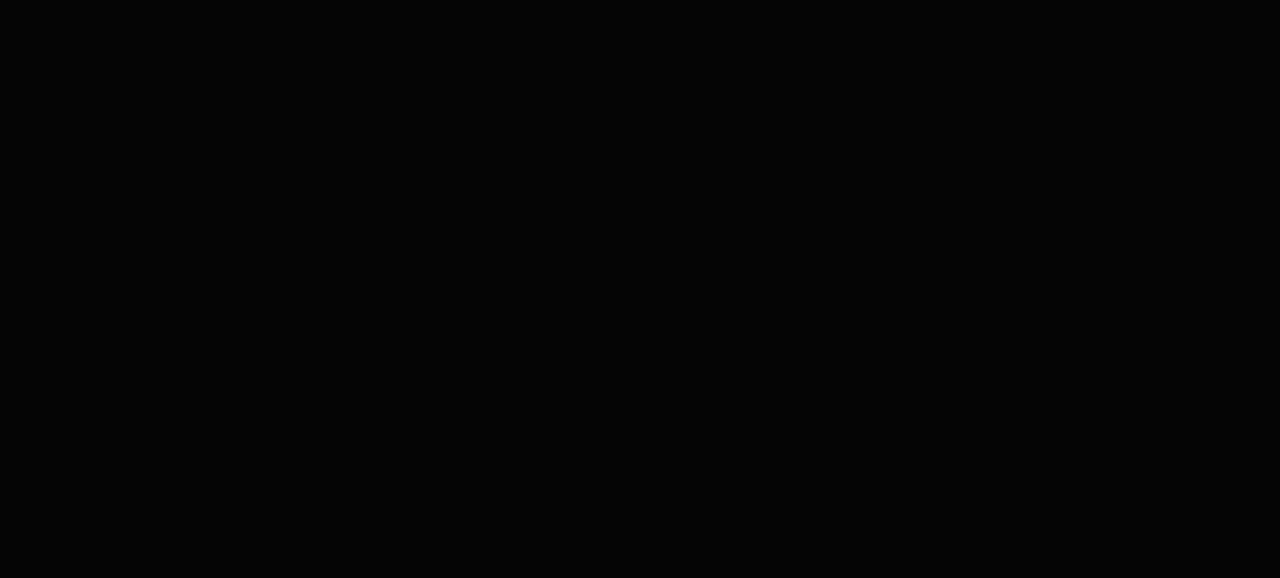
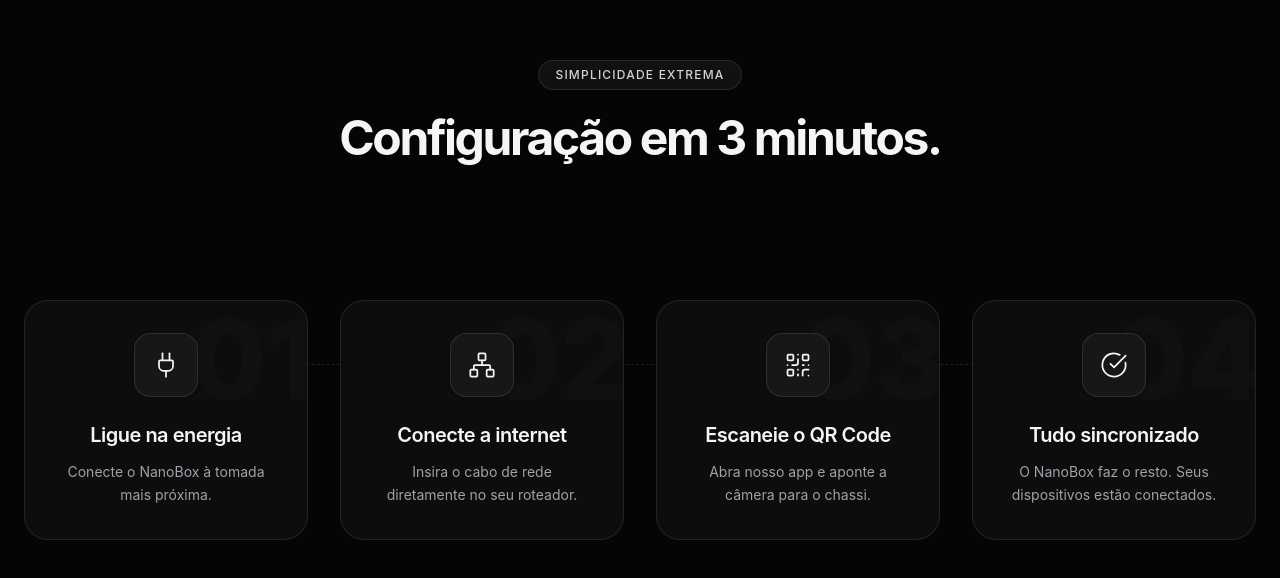
Before and after one commit to P3dro236/NanoBox, a React (Vite) app: page / in a window 1280 px wide. Shown: the part 3060-3638 px from the top of the page. Before the commit the page ends 2992 px from the top, so only its background shows below. Built offline with nearby package versions, Linux system fonts and the light colour scheme.

Commit message:
Criação da aba How it works

```diff
--- a/src/App.jsx
+++ b/src/App.jsx
@@ -2,6 +2,7 @@
 import HeroSection from './components/sections/HeroSection';
 import ProblemSection from './components/sections/ProblemSection';
 import SolutionSection from './components/sections/SolutionSection';
+import HowItWorksSection from './components/sections/HowItWorksSection';
 
 function App() {
   return (
@@ -9,6 +10,7 @@
       <HeroSection />
       <ProblemSection />
       <SolutionSection />
+      <HowItWorksSection />
     </main>
   );
 }
--- /dev/null
+++ b/src/components/sections/HowItWorksSection.jsx
@@ -0,0 +1,87 @@
+import React from 'react';
+import { motion } from 'framer-motion';
+import { Plug, Network, QrCode, CheckCircle } from 'lucide-react';
+import SectionHeader from '../ui/SectionHeader';
+import { MotionCard } from '../ui/Card';
+import { staggerContainer, cardChildReveal } from '../../utils/motion';
+
+export default function HowItWorksSection() {
+  const steps = [
+    {
+      num: "01",
+      title: "Ligue na energia",
+      description: "Conecte o NanoBox à tomada mais próxima.",
+      icon: Plug
+    },
+    {
+      num: "02",
+      title: "Conecte a internet",
+      description: "Insira o cabo de rede diretamente no seu roteador.",
+      icon: Network
+    },
+    {
+      num: "03",
+      title: "Escaneie o QR Code",
+      description: "Abra nosso app e aponte a câmera para o chassi.",
+      icon: QrCode
+    },
+    {
+      num: "04",
+      title: "Tudo sincronizado",
+      description: "O NanoBox faz o resto. Seus dispositivos estão conectados.",
+      icon: CheckCircle
+    }
+  ];
+
+  return (
+    <section className="w-full py-24 md:py-32 px-6 bg-base relative z-20">
+      <div className="max-w-7xl mx-auto">
+        <SectionHeader
+          badgeText="Simplicidade Extrema"
+          title="Configuração em 3 minutos."
+          subtitle="Sem linhas de comando, sem configurações de IP ou abertura de portas. Verdadeiramente Plug-and-Play."
+          align="center"
+        />
+
+        <motion.div
+          variants={staggerContainer}
+          initial="hidden"
+          whileInView="visible"
+          viewport={{ once: true, margin: "-100px" }}
+          className="relative grid grid-cols-1 md:grid-cols-4 gap-6 md:gap-8 mt-16"
+        >
+          {/* Linha tracejada conectora (visível apenas no desktop) */}
+          {/* Centralizada no ícone: Padding superior (32px) + Metade do Ícone (32px) = 64px */}
+          <div className="hidden md:block absolute top-[64px] left-[12%] right-[12%] h-[1px] border-t border-dashed border-white/10 z-0 pointer-events-none" />
+
+          {steps.map((item, index) => (
+            <MotionCard
+              key={index}
+              variants={cardChildReveal}
+              className="relative z-10 p-8 flex flex-col items-center text-center group overflow-hidden bg-[#0F0F10]/80"
+            >
+              {/* Número de fundo gigante */}
+              <div className="absolute -right-2 -top-6 text-[110px] font-extrabold text-white/[0.02] select-none pointer-events-none transition-transform duration-700 group-hover:scale-110 group-hover:-translate-y-2 group-hover:-translate-x-2">
+                {item.num}
+              </div>
+
+              {/* Ícone */}
+              <div className="w-16 h-16 rounded-2xl bg-[#171717] border border-white/10 flex items-center justify-center mb-6 shadow-sm group-hover:bg-white/[0.08] transition-all duration-300 relative z-20">
+                <item.icon size={28} className="text-[#F5F5F5]" strokeWidth={1.5} />
+              </div>
+
+              {/* Conteúdo */}
+              <h3 className="text-xl font-semibold text-[#F5F5F5] mb-3 relative z-20 tracking-tight">
+                {item.title}
+              </h3>
+
+              <p className="text-muted text-sm leading-relaxed relative z-20">
+                {item.description}
+              </p>
+            </MotionCard>
+          ))}
+        </motion.div>
+      </div>
+    </section>
+  );
+}
```
